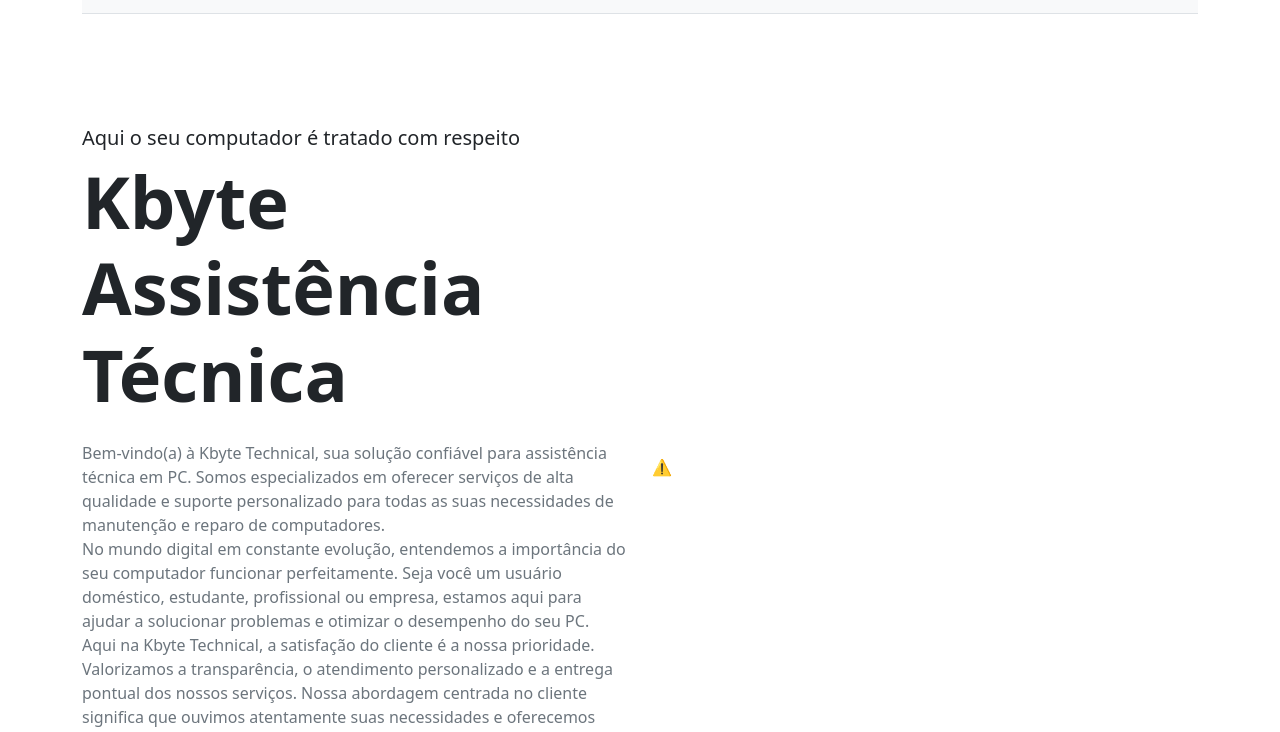
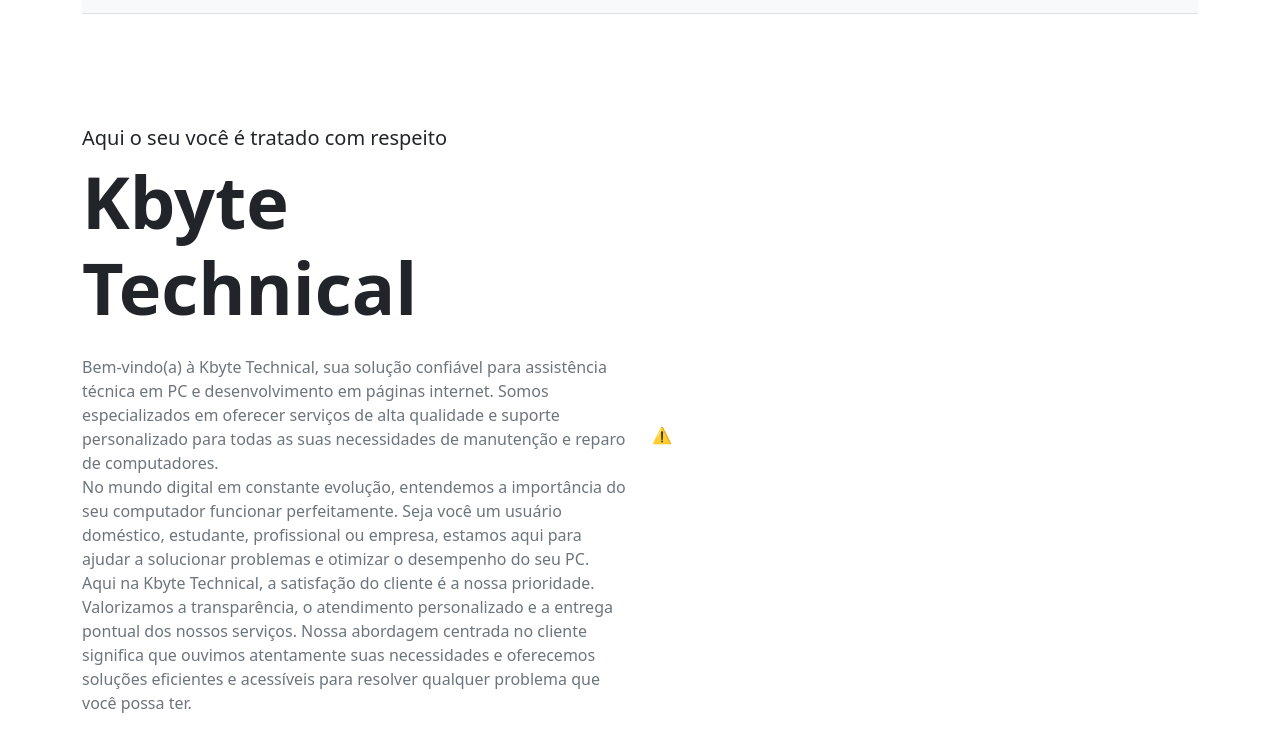
Before and after one commit to paulo-nascimento2023/paulo-nascimento2023.github.io, a plain HTML site: page index.html in a window 1280 px wide. Shown: the part 59-791 px from the top of the page. Drawn offline with nearby package versions, Linux system fonts and the light colour scheme; no server answers; a script that the page names is missing.

Commit message:
Update index.html

```diff
--- a/index.html
+++ b/index.html
@@ -46,10 +46,10 @@
         <section class="mb-5">
             <div class="row text-center text-md-start">
                 <div class="col-md-6 mt-3">
-                    <h2 class="mt-5 fs-5">Aqui o seu computador é tratado com respeito</h2>
-                    <h1 class="display-2 fw-bold">Kbyte Assistência Técnica</h1>
+                    <h2 class="mt-5 fs-5">Aqui o seu você é tratado com respeito</h2>
+                    <h1 class="display-2 fw-bold">Kbyte Technical</h1>
                     <p class="mt-4 text-muted">Bem-vindo(a) à Kbyte Technical, sua solução confiável para
-                        assistência técnica em PC. Somos especializados em oferecer serviços de alta qualidade e suporte
+                        assistência técnica em PC e desenvolvimento em páginas internet. Somos especializados em oferecer serviços de alta qualidade e suporte
                         personalizado para todas as suas necessidades de manutenção e reparo de computadores.<br>
                         No mundo digital em constante evolução, entendemos a importância do seu computador funcionar
                         perfeitamente. Seja você um usuário doméstico, estudante, profissional ou empresa, estamos aqui
```
